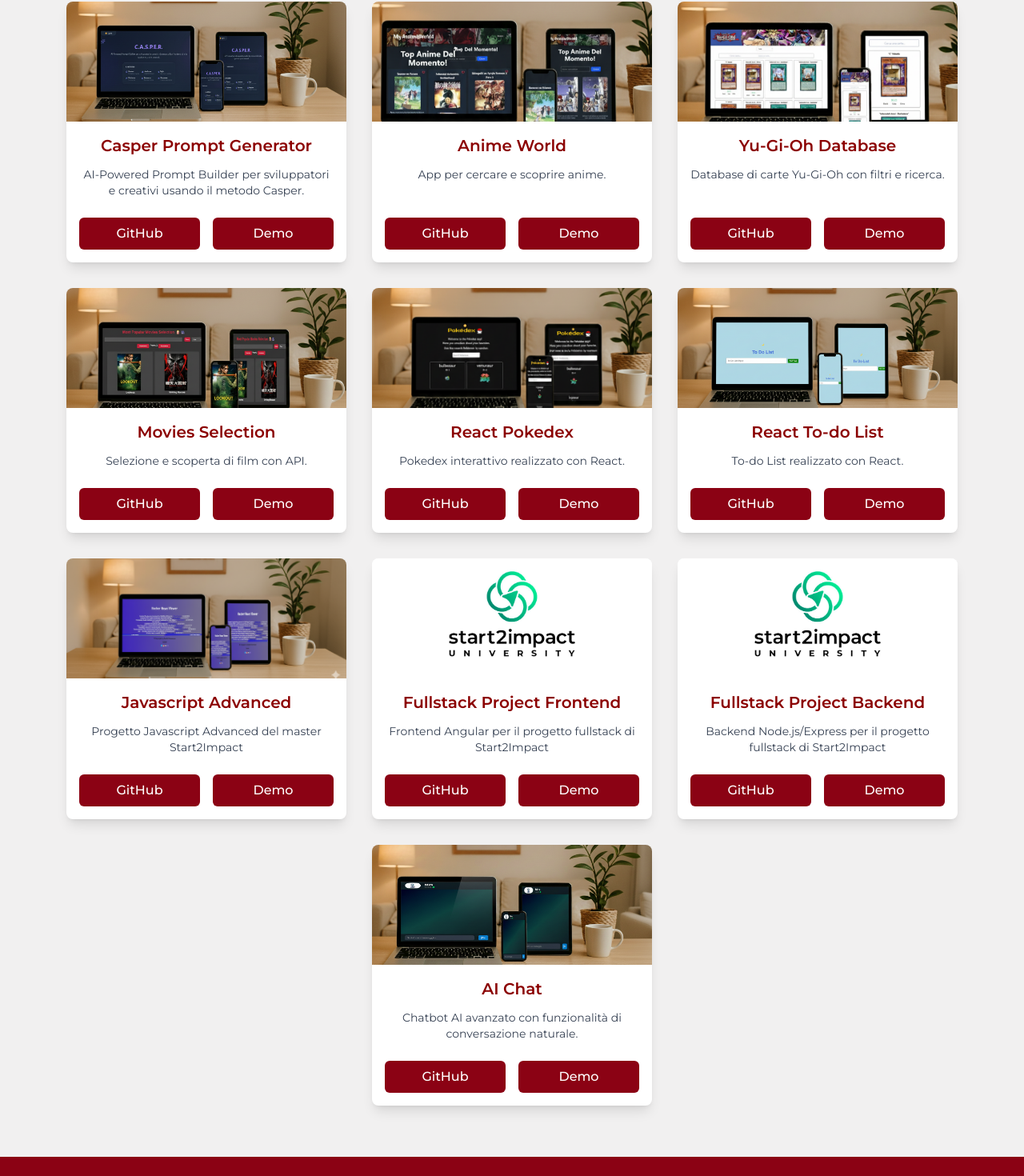
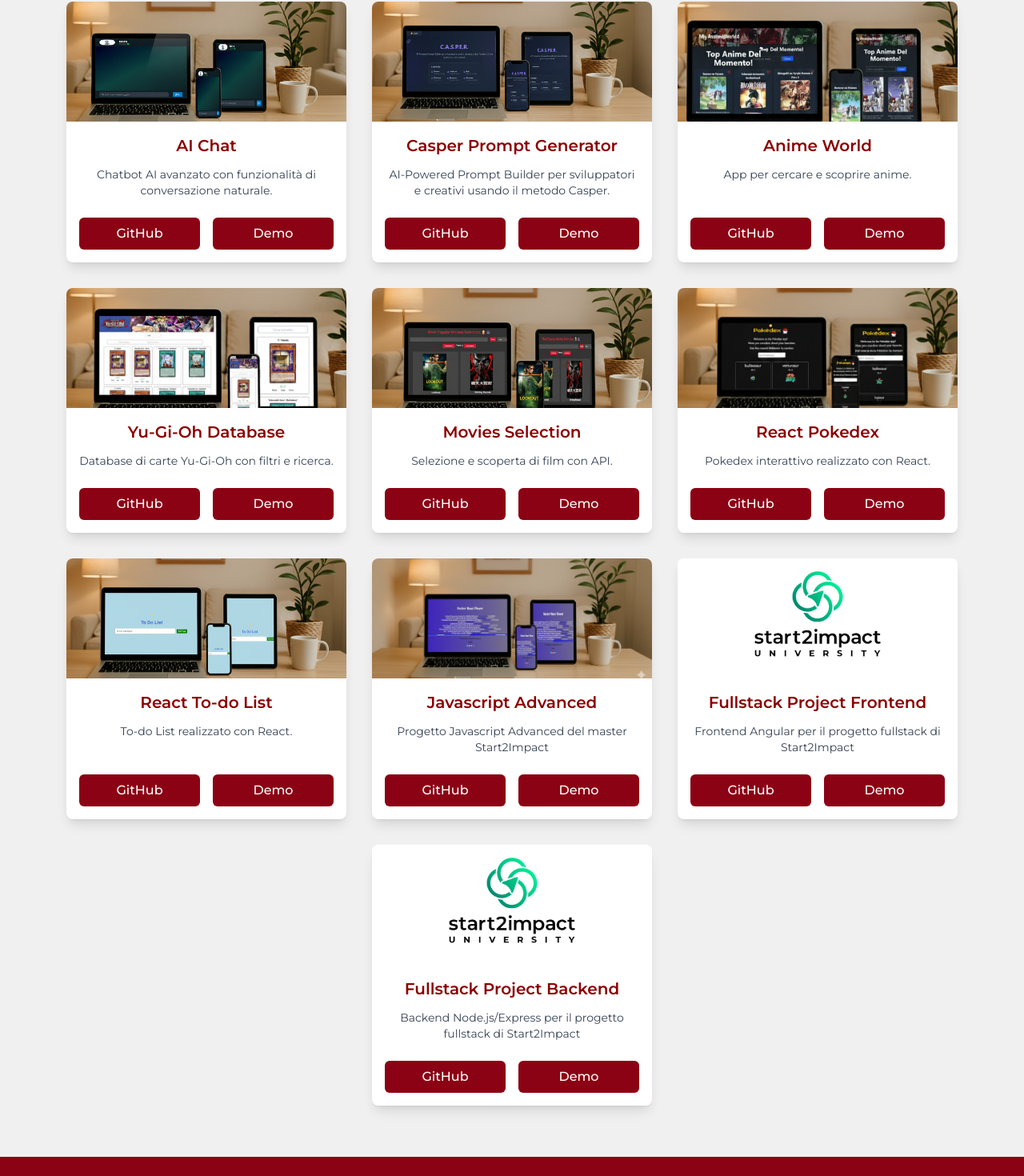
Before and after one commit to DavideSiracusano/davide-siracusano-portfolio, a Next.js app: page /Projects in a window 1280 px wide. Shown: the part 182-1652 px from the top of the page at 80% size. Built offline with nearby package versions, Linux system fonts and the light colour scheme.

Commit message:
fix: projects aggiornati

```diff
--- a/src/app/Projects/page.js
+++ b/src/app/Projects/page.js
@@ -14,6 +14,14 @@ import mockupCasper from "../imgs/casper.png";
 import mockupAIchat from "../imgs/mockup-aichat.png";
 
 const progetti = [
+  {
+    nome: "AI Chat",
+    descrizione:
+      "Chatbot AI avanzato con funzionalità di conversazione naturale.",
+    immagine: mockupAIchat,
+    github: "https://github.com/DavideSiracusano/AiChat",
+    demo: "https://ai-chat-ochre-phi.vercel.app/",
+  },
   {
     nome: "Casper Prompt Generator",
     descrizione:
@@ -80,14 +88,6 @@ const progetti = [
     immagine: start2impactLogo,
     github: "https://github.com/DavideSiracusano/fullstackproject_backend",
     demo: "https://github.com/DavideSiracusano/fullstackproject_backend",
-  },
-  {
-    nome: "AI Chat",
-    descrizione:
-      "Chatbot AI avanzato con funzionalità di conversazione naturale.",
-    immagine: mockupAIchat,
-    github: "https://github.com/DavideSiracusano/AiChat",
-    demo: "https://ai-chat-ochre-phi.vercel.app/",
   },
 ];
 
```
